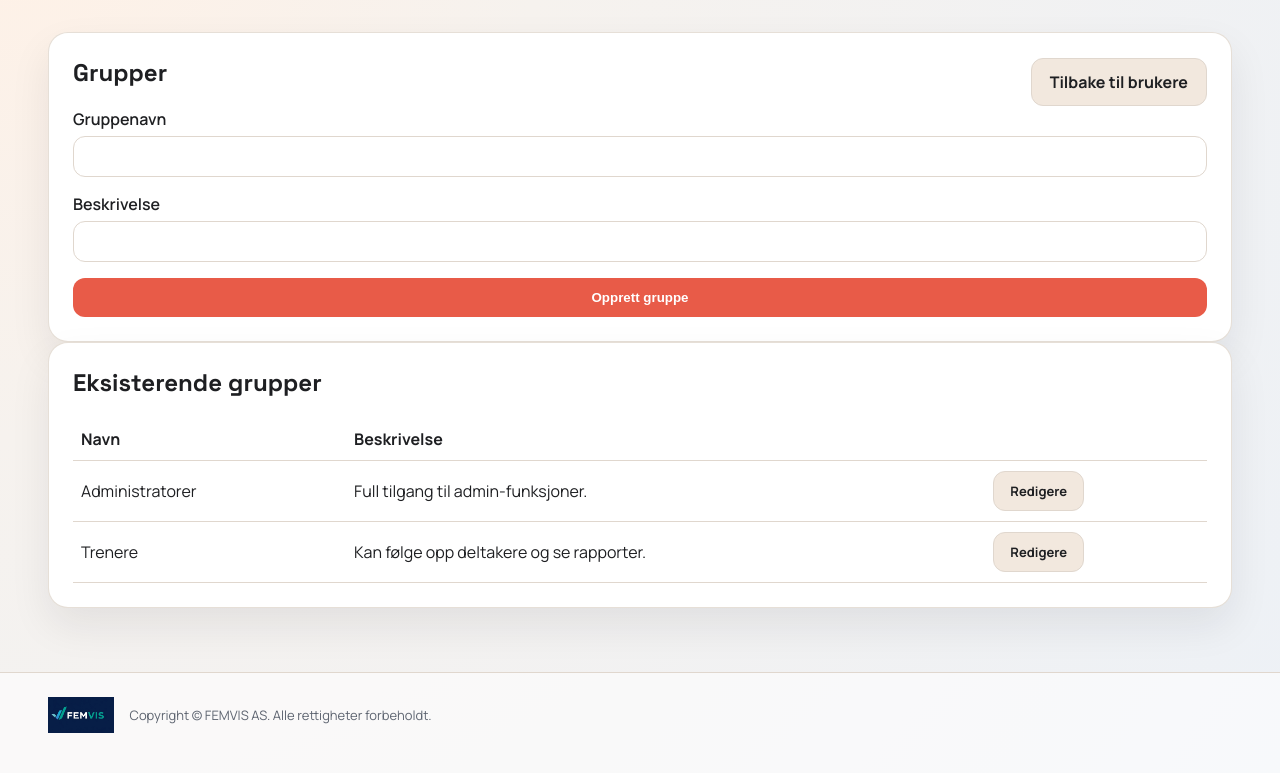
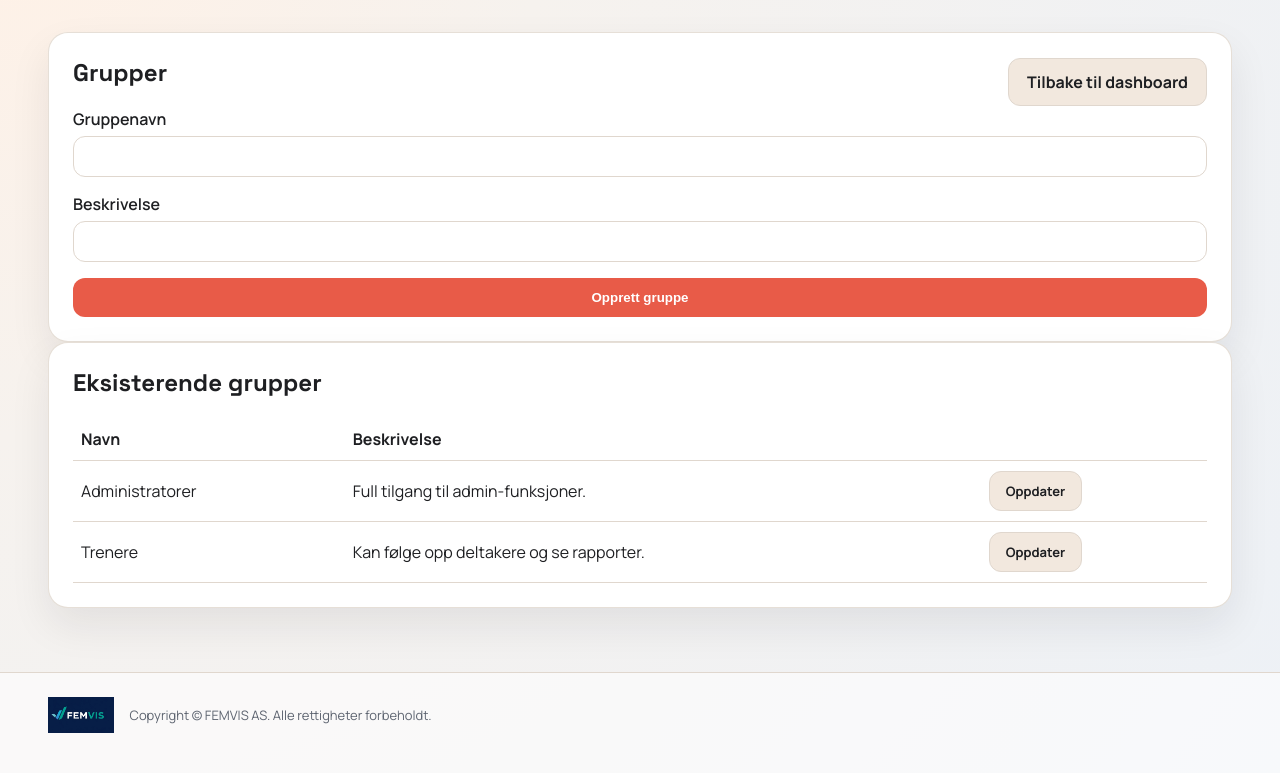
Before and after one commit to ikosmaz/followme, a Flask app: page /admin/groups in a window 1280 px wide. Shown: the part 106-879 px from the top of the page. Run offline with Flask 3, Linux system fonts and the light colour scheme; a user stored in the database is signed in; data comes from the database, SQL or seed files in the repository.

Commit message:
Update navigation links and button text in admin_groups

```diff
--- a/templates/admin_groups.html
+++ b/templates/admin_groups.html
@@ -4,7 +4,7 @@
 <section class="card">
   <div class="card-header">
     <h2>Grupper</h2>
-    <a class="button secondary" href="{{ url_for('admin_users') }}">Tilbake til brukere</a>
+    <a class="button secondary" href="{{ url_for('admin_dashboard') }}">Tilbake til dashboard</a>
   </div>
   <form method="post" class="form">
     <label>Gruppenavn
@@ -32,7 +32,7 @@
         <tr>
           <td>{{ g.name }}</td>
           <td>{{ g.description }}</td>
-          <td><a class="button secondary small" href="{{ url_for('admin_group_edit', group_id=g.id) }}">Redigere</a></td>
+          <td><a class="button secondary small" href="{{ url_for('admin_group_edit', group_id=g.id) }}">Oppdater</a></td>
         </tr>
       {% else %}
         <tr>
```
